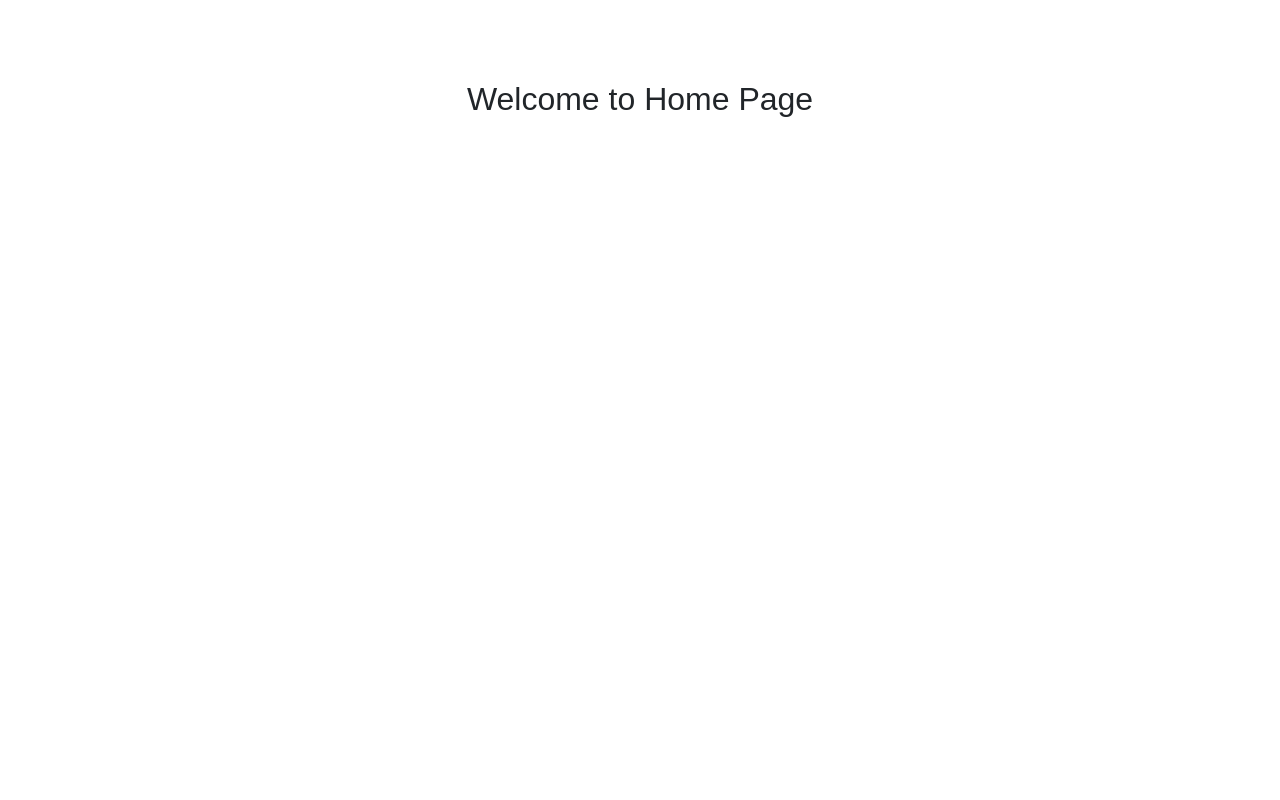
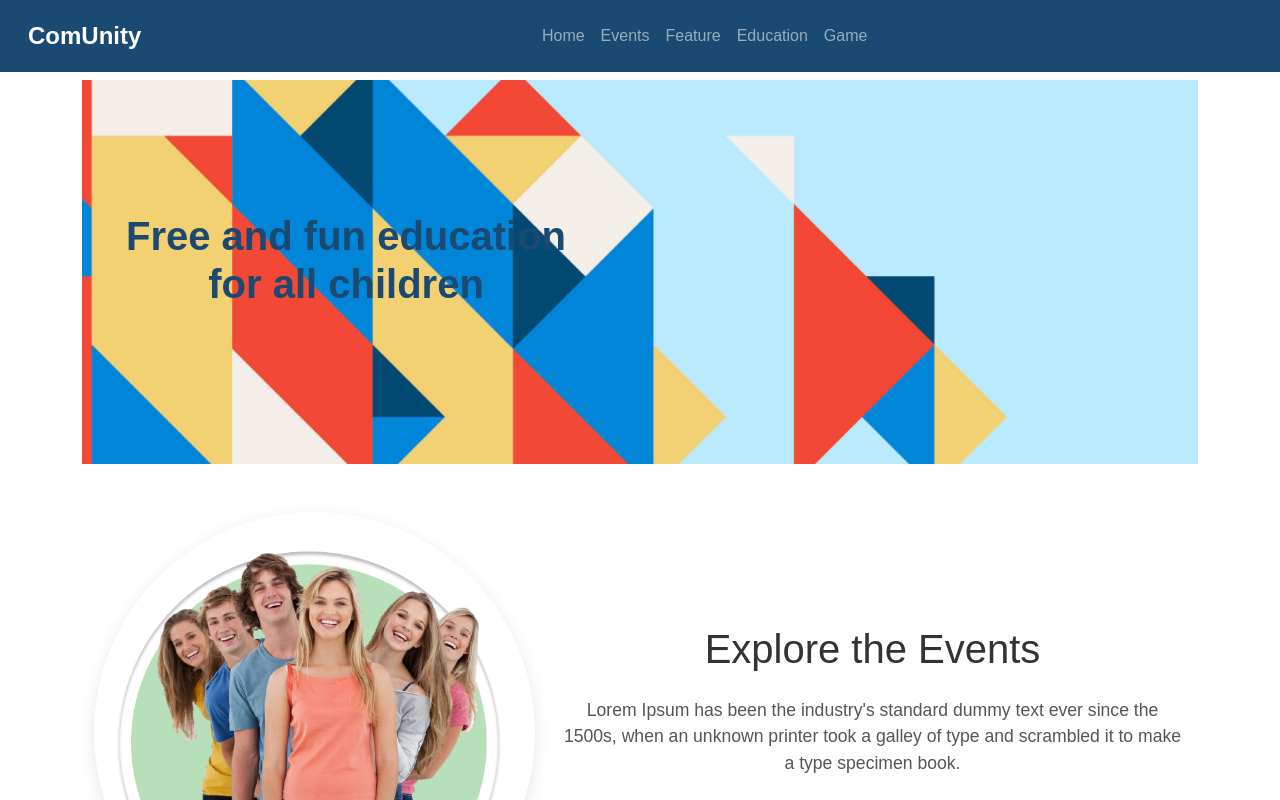
Before and after one commit to EpiphanyAlex/ComUnity, a React (Create React App) app in the folder frontend/: page / in a window 1280 px wide. Shown: the top 800 px of the page. Built offline with nearby package versions, Linux system fonts and the light colour scheme.

Commit message:
complete interation 1 of education page

```diff
--- a/frontend/src/App.js
+++ b/frontend/src/App.js
@@ -33,7 +33,7 @@
       </header> */}
       <Container className="mt-4">
         <Routes>
-          <Route path="/" element={<h2>Welcome to Home Page</h2>} />
+          <Route path="/" element={<Home />} />
           <Route path="/home" element={
             <Home />
           } />
```
